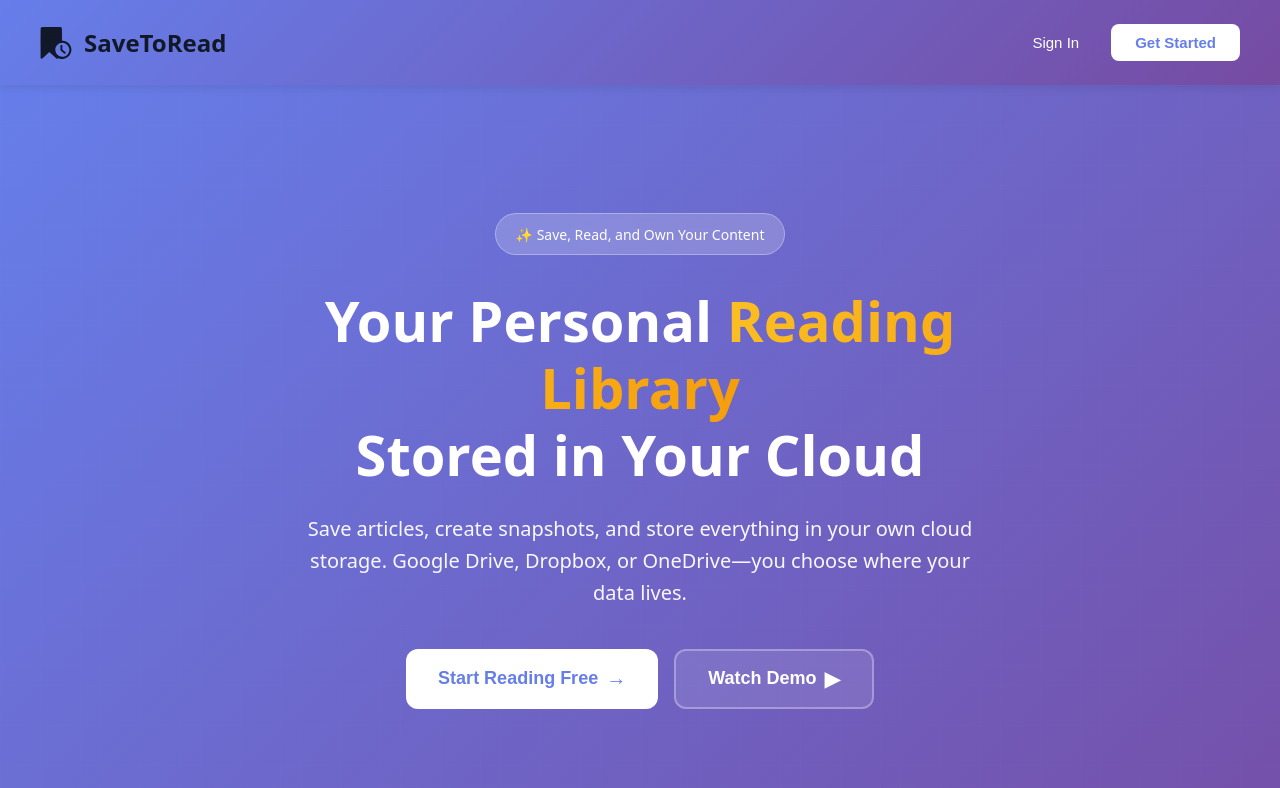
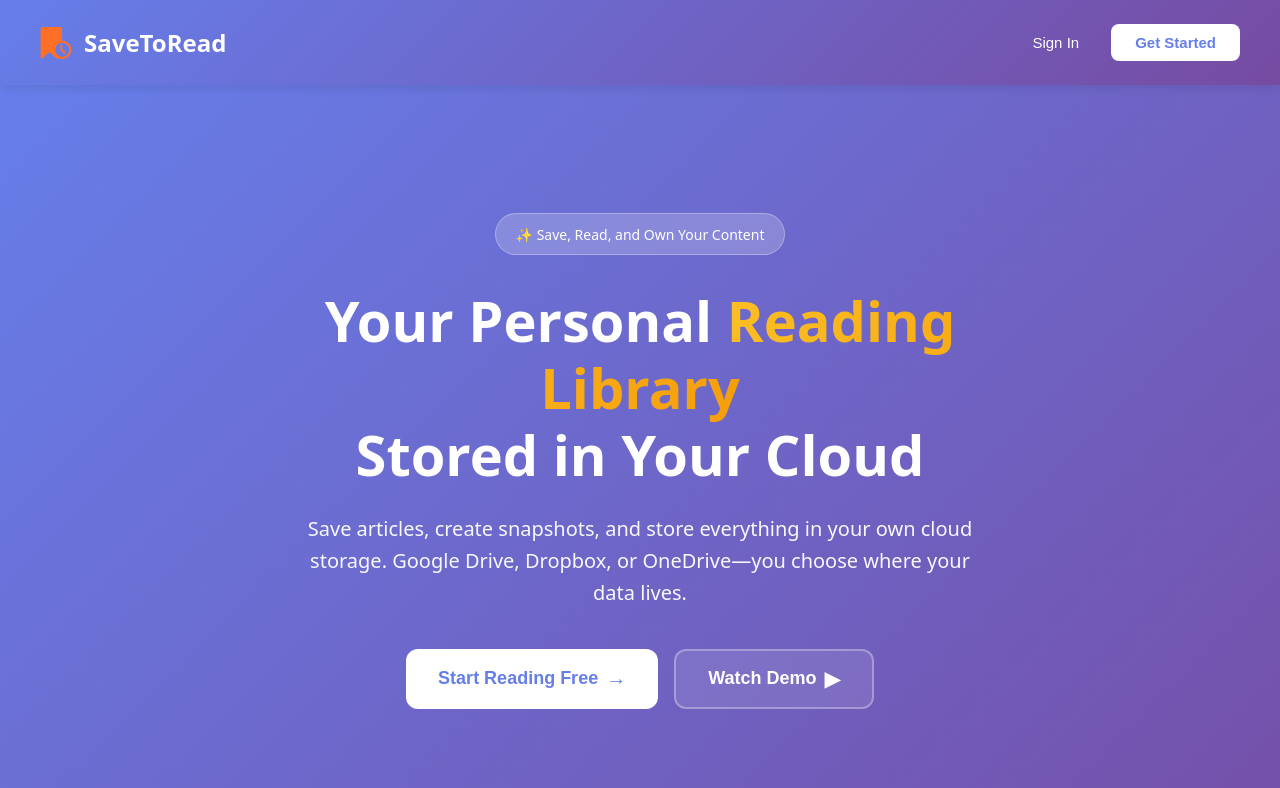
Before and after one commit to yaneyba/SaveToRead, a React (Vite) app in the folder frontend/: page / in a window 1280 px wide. Shown: the top 788 px of the page. Built offline with nearby package versions, Linux system fonts and the light colour scheme; no server answers.

Commit message:
Fix logo color - ensure orange icon and white text are visible

```diff
--- a/frontend/src/pages/LandingPage.tsx
+++ b/frontend/src/pages/LandingPage.tsx
@@ -20,7 +20,7 @@ export function LandingPage() {
       <nav className="hero-nav">
         <div className="nav-content">
           <div className="logo">
-            <LogoIcon size={32} className="text-orange-500" />
+            <LogoIcon size={32} className="logo-icon" />
             <span className="logo-text">SaveToRead</span>
           </div>
           <div className="nav-actions">
--- a/frontend/src/styles/landing.css
+++ b/frontend/src/styles/landing.css
@@ -59,10 +59,17 @@
   font-size: 1.5rem;
   font-weight: 700;
   flex-shrink: 0;
+  color: white;
+}
+
+.logo-icon {
+  color: #FF6F26;
+  flex-shrink: 0;
 }
 
 .logo-text {
   white-space: nowrap;
+  color: white;
 }
 
 @media (max-width: 640px) {
```
